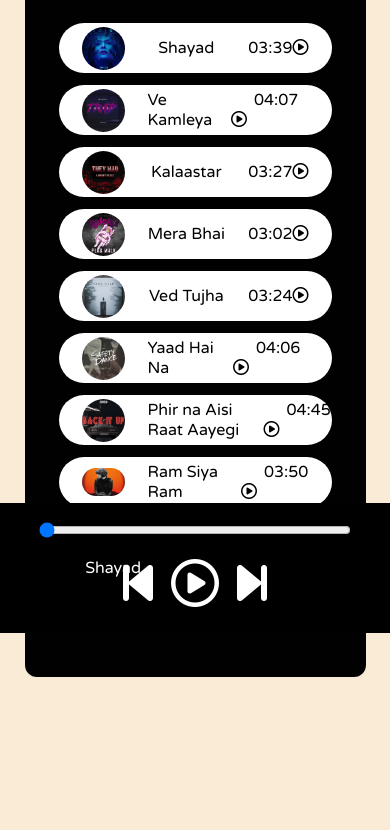
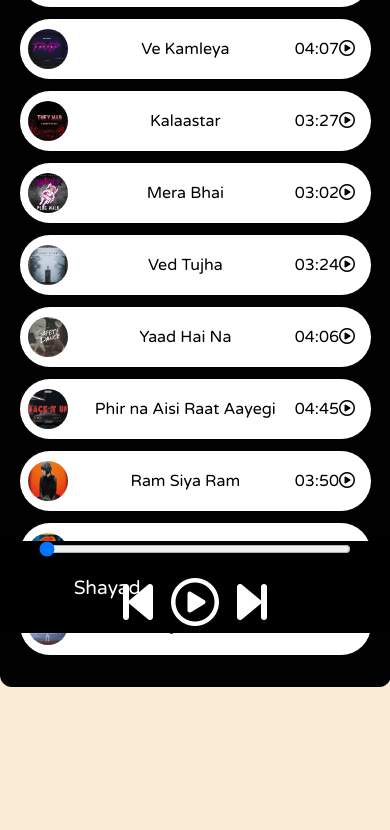
Before and after one commit to amitswami33/Spotify-Clone, a plain HTML site: page index.html in a window 390 px wide. Shown: the part 211-1041 px from the top of the page. After the commit the page ends 1013 px from the top, so only its background shows below. Drawn offline with Linux system fonts and the light colour scheme.

Commit message:
Updated style.css

```diff
--- a/style.css
+++ b/style.css
@@ -43,7 +43,7 @@ nav ul li{
     font-family: 'Varela Round', sans-serif;
     display: flex;
     margin: 23px auto;
-    width: 70%;
+    width: 90%;
     border-radius: 12px;
     padding: 34px;
     background-image: url('bg.jpg');
@@ -54,7 +54,7 @@ nav ul li{
 .bottom{
         position: sticky;
         bottom: 0;
-        height:130px;
+        height: auto;
         background-color: black;
         color: white;
         display: flex;
@@ -73,12 +73,12 @@ nav ul li{
 }
 
 #myProgressBar{
-    width:80vw;
+    width: 90vw;
     cursor: pointer;
 }
 
 .songItemContainer{
-    margin-top: 74px;
+    margin-top: 24px;
 }
 
 .songItem{
@@ -93,20 +93,21 @@ nav ul li{
 }
 
 .songItem img{
-    width: 43px;
-    margin: 0 23px;
-    border-radius: 34px;
+    width: 50px;
+    height: 50px;
+    margin-right: 10px;
+    border-radius: 50%;
 }
 
 .timestamp{
-    margin: 0 23px;
+    margin-right: 10px;
 
 }
 
 .timestamp i{
     cursor: pointer;
 }
-.songInfo{
+.songInfo {
     position: absolute;
     left: 10vw;
     font-family: 'Varela Round', sans-serif;
@@ -115,3 +116,59 @@ nav ul li{
     opacity: 0;
     transition: opacity 0.3s ease-in
 }
+.songInfo span {
+    margin-top: 8px;
+    font-size: 1.2rem;
+}
+@media only screen and (max-width: 768px) {
+    .container {
+        flex-direction: column;
+        padding: 20px;
+    }
+
+    .bottom {
+        height: auto;
+    }
+
+    .icons {
+        flex-direction: row;
+    }
+
+    #myProgressBar {
+        width: 80vw;
+    }
+
+    .songItemContainer {
+        margin-top: 12px;
+    }
+
+    .songItem {
+        height: 60px;
+        padding: 0 8px;
+    }
+
+    .songItem img {
+        width: 40px;
+        height: 40px;
+        margin-right: 8px;
+    }
+
+    .timestamp {
+        margin-right: 8px;
+    }
+
+    .songInfo {
+        flex-direction: column;
+        align-items: flex-start;
+        justify-content: center;
+        padding: 0;
+        left: 5vw;
+    }
+
+
+    .songInfo span {
+        margin-top: 8px;
+        font-size: 1.2rem;
+        margin-left: 8px;
+    }
+}
```
